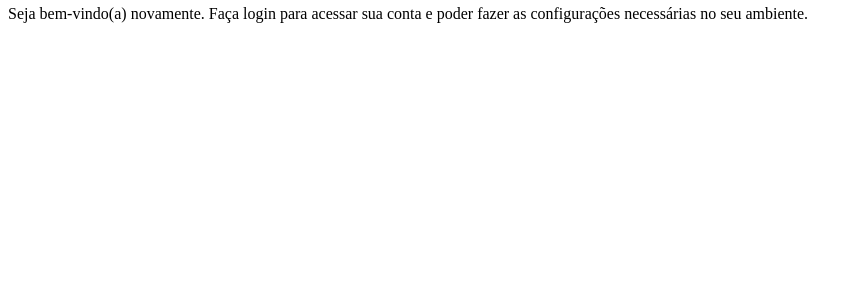
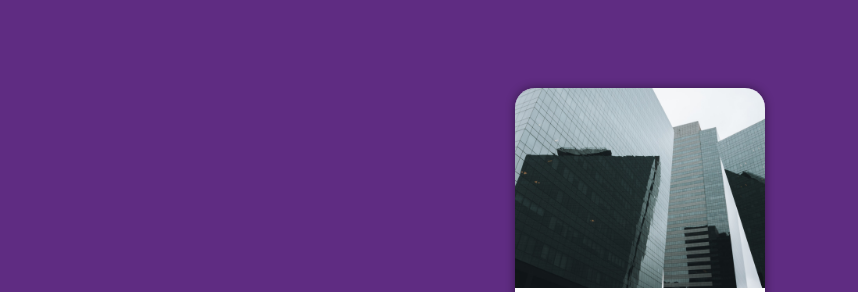
Before and after one commit to caioalexleme/projeto-login, a plain HTML site: page index.html in a window 1280 px wide. Shown: the part 62-354 px from the top of the page, without its empty margins (0-858 px from the left). Drawn offline with Linux system fonts and the light colour scheme.

Commit message:
Update style.css

```diff
--- a/Estilos/style.css
+++ b/Estilos/style.css
@@ -3,5 +3,50 @@
 /*
     Paleta de cores
     Verde: #49a09d
-    Lilás: 5f2c82
+    Lilás: #5f2c82
 */
+
+* {
+    font-family: system-ui, -apple-system, BlinkMacSystemFont, 'Segoe UI', Roboto, Oxygen, Ubuntu, Cantarell, 'Open Sans', 'Helvetica Neue', sans-serif;
+    margin: 0px;
+    padding: 0px;
+    box-sizing: border-box;
+}
+
+html, body {
+    background-color: #5f2c82;
+    height: 100vh;
+    width: 100vw;
+}
+
+main {
+    position: relative;
+    height: 100vh;
+    width: 100vw;
+}
+
+section#login {
+    position: absolute;
+    top: 50%;
+    left: 50%;
+    transform: translate(-50%, -50%);
+    overflow: hidden;
+    background-color: white;
+    width: 250px;
+    height: 500px;
+    border-radius: 20px;
+    box-shadow: 0px 0px 10px rgba(0, 0, 0, 0.450);
+}
+
+section#login > div#imagem {
+    display: block;
+    background: #5f2c82 url(../imagens/img.jpg) no-repeat;
+    height: 200px;
+    background-size: cover;
+    background-position: left bottom;
+}
+
+section#login > div#formulario {
+    display: block;
+    padding: 10px;
+}
```
